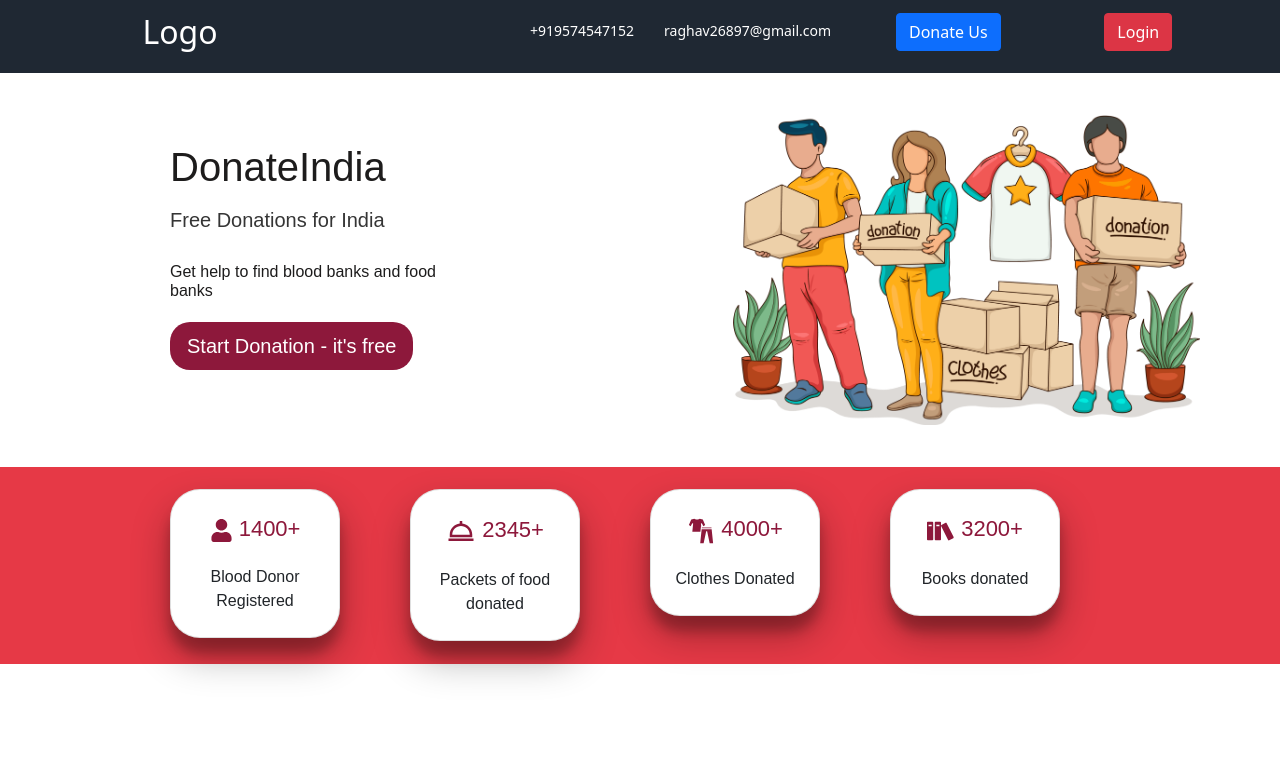
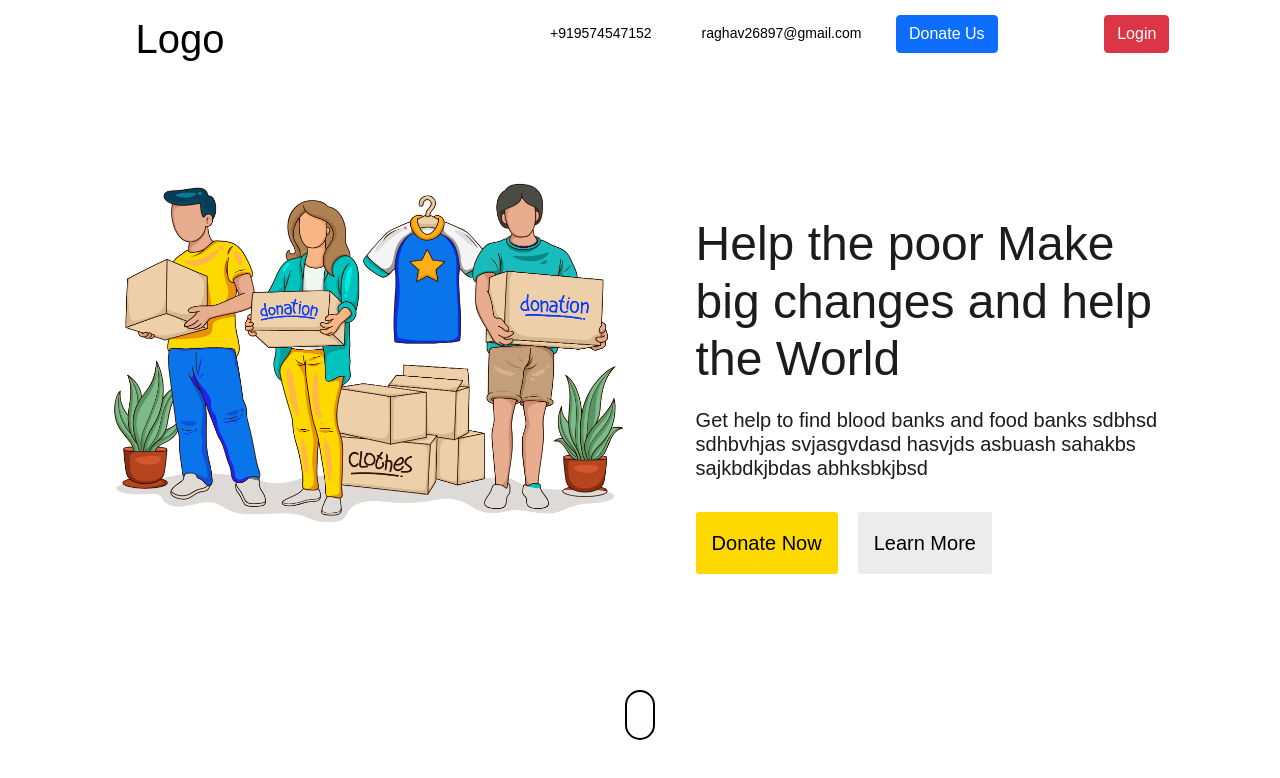
Before and after one commit to tanujdey7/donateindia, a React (Create React App) app: page / in a window 1280 px wide. Shown: the top 778 px of the page. Built offline with nearby package versions, Linux system fonts and the light colour scheme.

Commit message:
Hero section

```diff
--- a/src/Components/HeadFoot/Navbar.css
+++ b/src/Components/HeadFoot/Navbar.css
@@ -1,13 +1,9 @@
 .navbar {
+    font-family: "Raleway", sans-serif;
     width: 100%;
     height: 80px;
-    /* background-color: #5CDB95 ; */
-    background-color: #1F2833;
-    /* background-color: #4056A1; */
-    /* background-color: #C5CBE3; */
-    /* background-color: #457b9d; */
-    /* background-color: #116466;  */
-    margin-top: -7px;
+    background-color: #ffffff ;
+    margin-top: 0px;
 }
 
 .navbar-wrapper {
@@ -20,8 +16,8 @@
     width: 30%;
 }
 
-.logo-div>h2 {
-    color: #fff;
+.logo-div>h1 {
+    color: #000100;
 }
 
 .contact-div {
@@ -34,8 +30,8 @@
 .contact-div>h6 {
     font-size: 14px;
     font-weight:medium;
-    margin-left: 30px;
-    color: #fff;
+    margin-left: 50px;
+    color: #000100;
 }
 
 .login-div {
--- a/src/Components/HeadFoot/Navbar.jsx
+++ b/src/Components/HeadFoot/Navbar.jsx
@@ -7,7 +7,7 @@ const Navbar = () => {
         <div className="navbar">
             <div className="navbar-wrapper row">
                 <div className="logo-div col-4">
-                    <h2 className="">Logo</h2>
+                    <h1 className="">Logo</h1>
                 </div>
                 <div className="contact-div col-4">
                     <h6 className="">+919574547152</h6>
--- a/src/Components/Home.css
+++ b/src/Components/Home.css
@@ -1,35 +1,40 @@
+/* 391A99 */
 .home-wrapper {
   font-family: "Raleway", sans-serif;
 }
 .hero-section {
   background-color: #ffffff;
 }
-.hero-section-row{
-  width: 100%;
-  padding-bottom: 2%;
+.hero-section-row {
+  width: 90%;
+  margin-top: 5%;
+  margin-bottom: 5%;
+  margin-left: auto;
+  margin-right: auto;
 }
 .hero-sec-card {
   background: transparent;
   border: none;
-  width: 50%;
-  margin-left: auto;
-  margin-right: auto;
+  width: 90%;
   margin-top: 10%;
+  margin-left: 5%;
   color: rgb(29, 28, 28);
   text-align: left;
 }
-.hero-sec-card-head {
-  background: transparent;
+
+.hero-sec-card-body {
   border: none;
 }
 
-.hero-sec-card-head > h2 {
-  font-family: "Raleway", sans-serif;
-  font-size: 2.5rem;
+.hero-sec-card-body > h1 {
+  font-size: 3rem;
+  font-family: "Poppins", sans-serif;
 }
-.hero-sec-card-body {
-  background: transparent;
-  border: none;
+
+.hero-sec-card-body > h4 {
+  margin-top: 20px;
+  font-size: 20px;
+  font-family: "Poppins", sans-serif;
 }
 .hero-sec-card-foot {
   background: transparent;
@@ -45,12 +50,24 @@
 }
 
 .get-start-btn {
-  margin-top: -10px;
-  border-radius: 20px;
-  background-color: #8d183b;
-  color: white;
+  /* margin-top: -10px; */
+  padding: 15px;
+  border-radius: 3px;
+  background-color: #fdd900;
+  color: #000100;
+  font-size: 20px;
+  font-weight: 500;
 }
-
+.learn-btn {
+  /* margin-top: -10px; */
+  margin-left: 20px;
+  padding: 15px;
+  border-radius: 3px;
+  background-color: #ececec;
+  color: #000100;
+  font-size: 20px;
+  font-weight: 500;
+}
 .hero-img-card-body {
   width: 100%;
 }
@@ -60,7 +77,7 @@
 }
 
 .hero-sec-img {
-  width: 80%;
+  width: 98%;
 }
 
 .hero-sec-card-body > h5 {
@@ -97,7 +114,7 @@
   height: auto;
 }
 
-.total-donate-sec-card > .card-body >h4{
+.total-donate-sec-card > .card-body > h4 {
   padding-top: 10px;
   color: #8d183b;
   padding-bottom: -20px;
@@ -111,3 +128,92 @@
   margin-top: -10px;
   border: none;
 }
+
+.scroll-down {
+  border: 2px solid rgb(3, 3, 3);
+  border-radius: 20px;
+  bottom: 60px;
+  height: 50px;
+  left: 0;
+  margin: 0 auto;
+  position: absolute;
+  right: 0;
+  width: 30px;
+}
+.scroll-down::before {
+  animation: scrollDownAnimation 2s infinite;
+  background-color: rgb(12, 11, 11);
+  border-radius: 100%;
+  content: '';
+  height: 6px;
+  left: 0;
+  margin: 0 auto;
+  position: absolute;
+  right: 0;
+  top: 10px;
+  width: 6px;
+}
+@-moz-keyframes scrollDownAnimation {
+  0% {
+    opacity: 0;
+    transform: translate(0, 0);
+  }
+  40% {
+    opacity: 1;
+  }
+  80% {
+    opacity: 0;
+    transform: translate(0, 20px);
+  }
+  100% {
+    opacity: 0;
+  }
+}
+@-webkit-keyframes scrollDownAnimation {
+  0% {
+    opacity: 0;
+    transform: translate(0, 0);
+  }
+  40% {
+    opacity: 1;
+  }
+  80% {
+    opacity: 0;
+    transform: translate(0, 20px);
+  }
+  100% {
+    opacity: 0;
+  }
+}
+@-o-keyframes scrollDownAnimation {
+  0% {
+    opacity: 0;
+    transform: translate(0, 0);
+  }
+  40% {
+    opacity: 1;
+  }
+  80% {
+    opacity: 0;
+    transform: translate(0, 20px);
+  }
+  100% {
+    opacity: 0;
+  }
+}
+@keyframes scrollDownAnimation {
+  0% {
+    opacity: 0;
+    transform: translate(0, 0);
+  }
+  40% {
+    opacity: 1;
+  }
+  80% {
+    opacity: 0;
+    transform: translate(0, 20px);
+  }
+  100% {
+    opacity: 0;
+  }
+}
--- a/src/Components/Home.jsx
+++ b/src/Components/Home.jsx
@@ -1,5 +1,5 @@
 import React from "react";
-import Donate from "../Images/donate2.png";
+import Donate from "../Images/AI.png";
 import "bootstrap/dist/css/bootstrap.min.css";
 import { FaUser } from "react-icons/fa";
 import { BiDish } from "react-icons/bi";
@@ -13,22 +13,6 @@ const Home = () => {
       <div className="hero-section">
         <div className="hero-section-row row">
           <div className="hero-section-col col">
-            <div className="wrapper">
-              <div className="hero-sec-card card">
-                <div className="hero-sec-card-head card-header">
-                  <h2>DonateIndia</h2>
-                </div>
-                <div className="hero-sec-card-body card-body">
-                  <h5>Free Donations for India</h5>
-                  <h6>Get help to find blood banks and food banks</h6>
-                </div>
-                <div className="hero-sec-card-foot card-footer">
-                  <button className="btn btn-lg get-start-btn">Start Donation - it's free</button>
-                </div>
-              </div>
-            </div>
-          </div>
-          <div className="hero-section-col col">
             <div className="img-col-wrapper">
               <div className="hero-sec-img-card card">
                 <div className="hero-img-card-body card-body">
@@ -37,11 +21,26 @@ const Home = () => {
               </div>
             </div>
           </div>
+          <div className="hero-section-col col">
+            <div className="wrapper">
+              <div className="hero-sec-card card">
+                <div className="hero-sec-card-body card-body">
+                  <h1>Help the poor Make big changes and help the World</h1>
+                  <h4>Get help to find blood banks and food banks sdbhsd sdhbvhjas svjasgvdasd  hasvjds asbuash sahakbs sajkbdkjbdas abhksbkjbsd</h4>
+                </div>
+                <div className="hero-sec-card-foot card-footer">
+                  <button className="btn btn-lg get-start-btn">Donate Now</button>
+                  <button className="btn btn-lg learn-btn">Learn More</button>
+                </div>
+              </div>
+            </div>
+          </div>
         </div>
       </div>
       {/* new section */}
 
-      <div className="total-donate-sec">
+      <div class="scroll-down"></div>
+      {/* <div className="total-donate-sec">
         <div className="total-donate-sec-row row">
           <div className="total-donate-sec-col col">
             <div className="total-donate-sec-card card">
@@ -82,23 +81,10 @@ const Home = () => {
               </div>
             </div></div>
         </div>
-      </div>
+      </div> */}
 
       {/* new sec */}
 
-      {/* <div className="bars-section">
-        <div className="bars-sec-row row">
-          <div className="bars-sec-col col">
-            <div className="no-fee-div">
-            <div className="no-fee-div-wrap">
-              <h3 className="no-fee-icon"><AiFillSound className="mt-1" size={60} /></h3>
-              <h5>Our donation platform charges NO fees</h5>
-              <BiDonateHeart className="donate-hrt-icon" size={50} />
-              </div>
-            </div>
-          </div>
-        </div>
-      </div> */}
     </div>
   );
 };
```
Also changed, not shown: src/Images/AI.png (added), src/Images/Capture.PNG (added).
